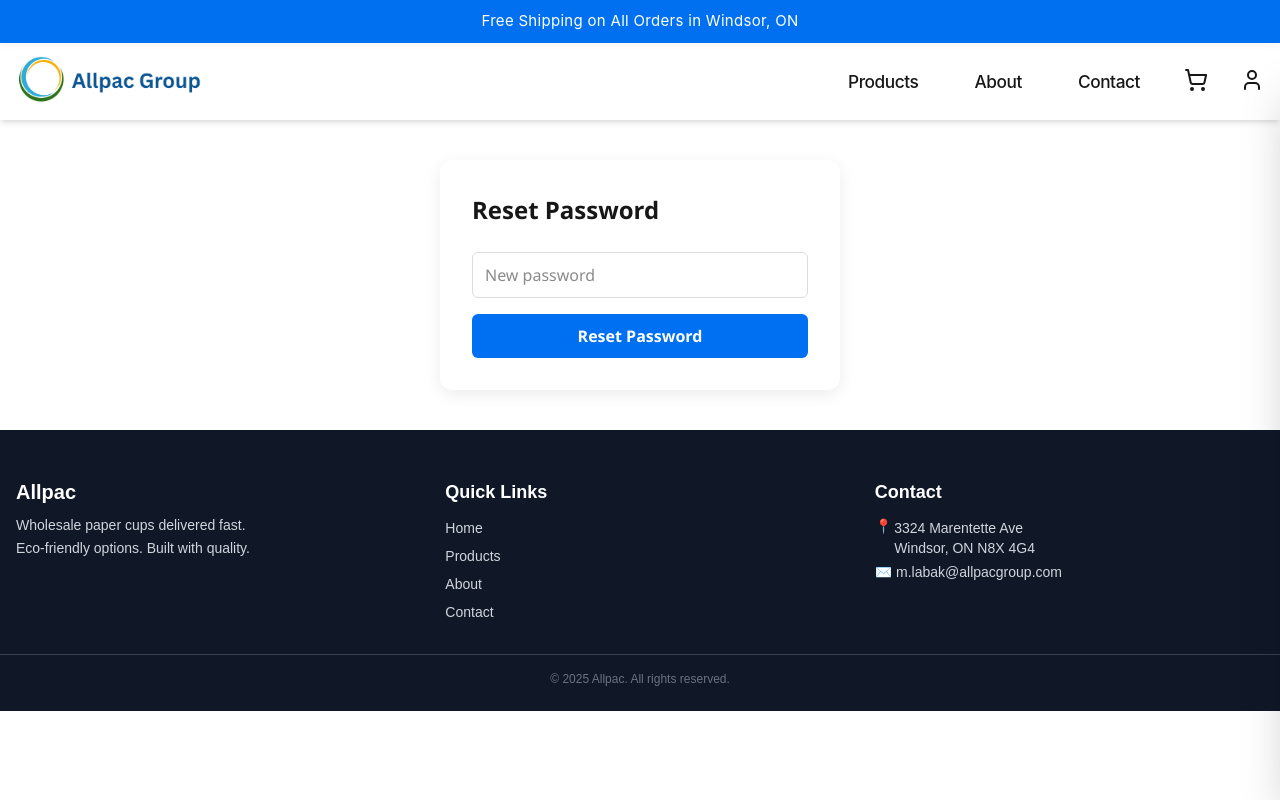
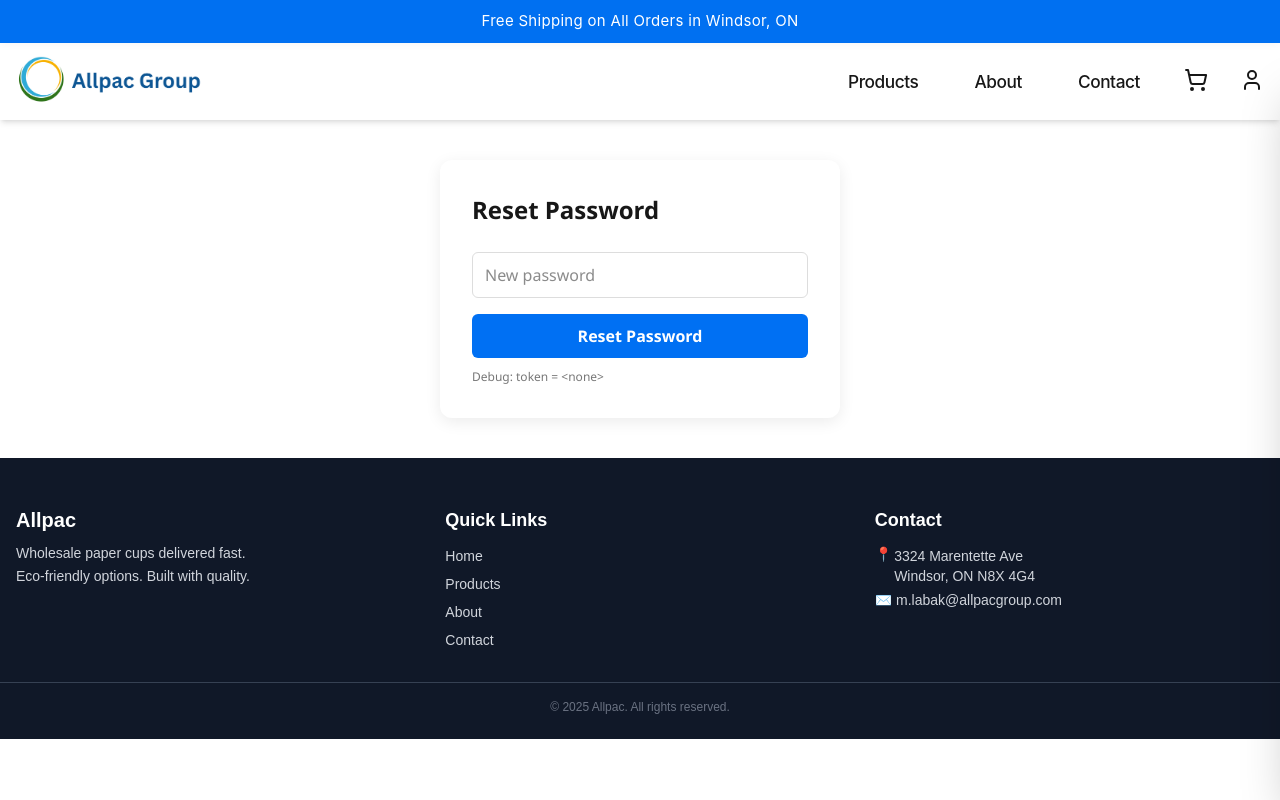
Before and after one commit to Emadedin1/allpacstore, a Next.js app: page /reset-password in a window 1280 px wide. Built offline with nearby package versions, Linux system fonts and the light colour scheme.

Commit message:
Update page.jsx

```diff
--- a/src/app/reset-password/page.jsx
+++ b/src/app/reset-password/page.jsx
@@ -1,19 +1,23 @@
 "use client";
 
-import React, { useState } from "react";
+import React, { useState, useEffect } from "react";
 
 export default function ResetPasswordPage() {
   const [password, setPassword] = useState("");
+  const [token, setToken] = useState("");
   const [success, setSuccess] = useState("");
   const [error, setError] = useState("");
   const [loading, setLoading] = useState(false);
 
-  // Get token from the URL query string
-  let token = "";
-  if (typeof window !== "undefined") {
-    const params = new URLSearchParams(window.location.search);
-    token = params.get("token") || "";
-  }
+  // Read token from URL in an effect (safer for SSR)
+  useEffect(() => {
+    if (typeof window !== "undefined") {
+      const params = new URLSearchParams(window.location.search);
+      const t = params.get("token") || "";
+      setToken(t);
+      console.log("Reset page token:", t);
+    }
+  }, []);
 
   const handleSubmit = async (e) => {
     e.preventDefault();
@@ -28,21 +32,43 @@ export default function ResetPasswordPage() {
     }
 
     try {
-      const res = await fetch("/api/auth/reset-password", {
+      console.log("Submitting password reset", { token, password });
+
+      // POST to your existing API route name (password-reset)
+      const res = await fetch("/api/auth/password-reset", {
         method: "POST",
         headers: { "Content-Type": "application/json" },
         body: JSON.stringify({ token, password }),
       });
-      const data = await res.json();
+
+      const contentType = res.headers.get("content-type") || "";
+      let data;
+      if (contentType.includes("application/json")) {
+        data = await res.json();
+      } else {
+        data = await res.text();
+      }
+
+      console.log("Reset response:", res.status, data);
+
       if (res.ok) {
         setSuccess("Password reset successfully! You can now log in.");
+        setError("");
       } else {
-        setError(data.error || "Reset failed.");
+        // Surface helpful error messages from the server where possible
+        if (typeof data === "string") {
+          // sometimes servers return HTML/text for 4xx/5xx - show a short friendly message
+          setError(data || `Reset failed (status ${res.status}).`);
+        } else {
+          setError(data?.error || `Reset failed (status ${res.status}).`);
+        }
       }
     } catch (err) {
-      setError("An error occurred.");
+      console.error("Reset password fetch error:", err);
+      setError(err?.message || "An error occurred while contacting the server.");
+    } finally {
+      setLoading(false);
     }
-    setLoading(false);
   };
 
   return (
@@ -63,7 +89,8 @@ export default function ResetPasswordPage() {
             padding: "10px 12px",
             borderRadius: 6,
             border: "1px solid #ddd",
-            fontSize: "1rem"
+            fontSize: "1rem",
+            boxSizing: "border-box"
           }}
           required
         />
@@ -83,9 +110,14 @@ export default function ResetPasswordPage() {
         >
           {loading ? "Resetting..." : "Reset Password"}
         </button>
+
         {error && <div style={{ color: "#e00", textAlign: "center" }}>{error}</div>}
         {success && <div style={{ color: "#090", textAlign: "center" }}>{success}</div>}
       </form>
+
+      <div style={{ marginTop: 10, fontSize: 12, color: "#777" }}>
+        Debug: token = {token ? token.slice(0, 8) + "…" : "<none>"}
+      </div>
     </div>
   );
 }
```
